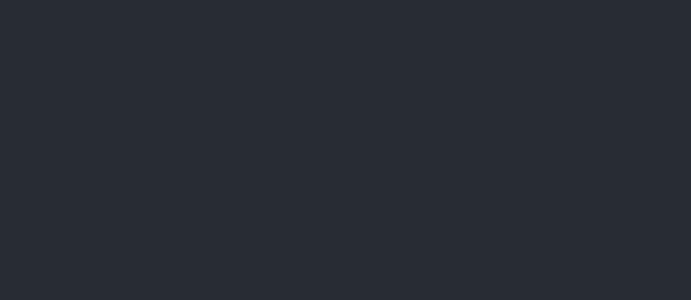
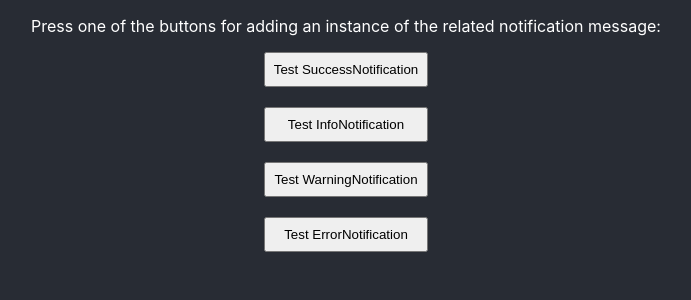
Before and after one commit to daddyj/sosafe-casestudy, a React (Create React App) app: page / in a window 1280 px wide. Shown: the top 300 px of the page, without its empty margins (294-985 px from the left). Built offline with nearby package versions, Linux system fonts and the light colour scheme.

Commit message:
feat: :sparkles: add testing buttons for triggering notifications

```diff
--- a/src/App.css
+++ b/src/App.css
@@ -1,9 +1,14 @@
 .App {
   text-align: center;
+  color: white;
   background-color: #282c34;
-  color: white;
   min-height: 100vh;
   display: flex;
   flex-direction: column;
   align-items: center;
 }
+
+h3 {
+  padding: unset;
+  margin: unset;
+}
--- a/src/App.tsx
+++ b/src/App.tsx
@@ -1,8 +1,23 @@
 import React from "react";
+import { Provider } from "react-redux";
+import store from "./store/store";
 import "./App.css";
+import { Notifications } from "./components/Notifications";
+import { NotificationsTesting } from "./components/NotificationsTesting";
 
 export const App: React.FC = () => {
-  return <div className="App"></div>;
+  return (
+    <Provider store={store}>
+      <div className="App">
+        <p>
+          Press one of the buttons for adding an instance of the related
+          notification message:
+        </p>
+        <NotificationsTesting />
+      </div>
+      <Notifications />
+    </Provider>
+  );
 };
 
 export default App;
--- /dev/null
+++ b/src/components/NotificationsTesting/NotificationsTesting.tsx
@@ -0,0 +1,42 @@
+import { useDispatch } from "react-redux";
+import * as actionCreators from "../../store/actionCreators";
+
+export const NotificationsTesting = () => {
+  const dispatch = useDispatch();
+
+  const handleSuccessMessage = () => {
+    dispatch(actionCreators.addSuccessNotification("success message"));
+  };
+
+  const handleInfoMessage = () => {
+    dispatch(actionCreators.addInfoNotification("info message"));
+  };
+
+  const handleWarningMessage = () => {
+    dispatch(actionCreators.addWarningNotification("warning message"));
+  };
+
+  const handleErrorMessage = () => {
+    dispatch(actionCreators.addErrorNotification("error message"));
+  };
+
+  return (
+    <div style={{ display: "flex", flexDirection: "column" }}>
+      <button onClick={handleSuccessMessage} style={{ padding: ".5rem" }}>
+        Test SuccessNotification
+      </button>
+      <br />
+      <button onClick={handleInfoMessage} style={{ padding: ".5rem" }}>
+        Test InfoNotification
+      </button>
+      <br />
+      <button onClick={handleWarningMessage} style={{ padding: ".5rem" }}>
+        Test WarningNotification
+      </button>
+      <br />
+      <button onClick={handleErrorMessage} style={{ padding: ".5rem" }}>
+        Test ErrorNotification
+      </button>
+    </div>
+  );
+};
--- /dev/null
+++ b/src/components/NotificationsTesting/index.ts
@@ -0,0 +1 @@
+export * from "./NotificationsTesting";
```
